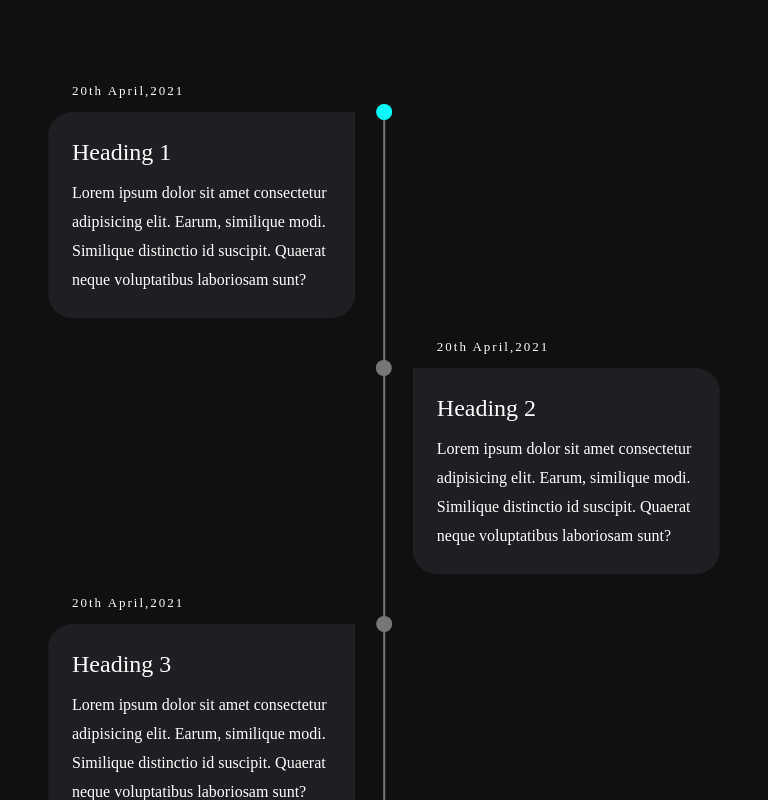
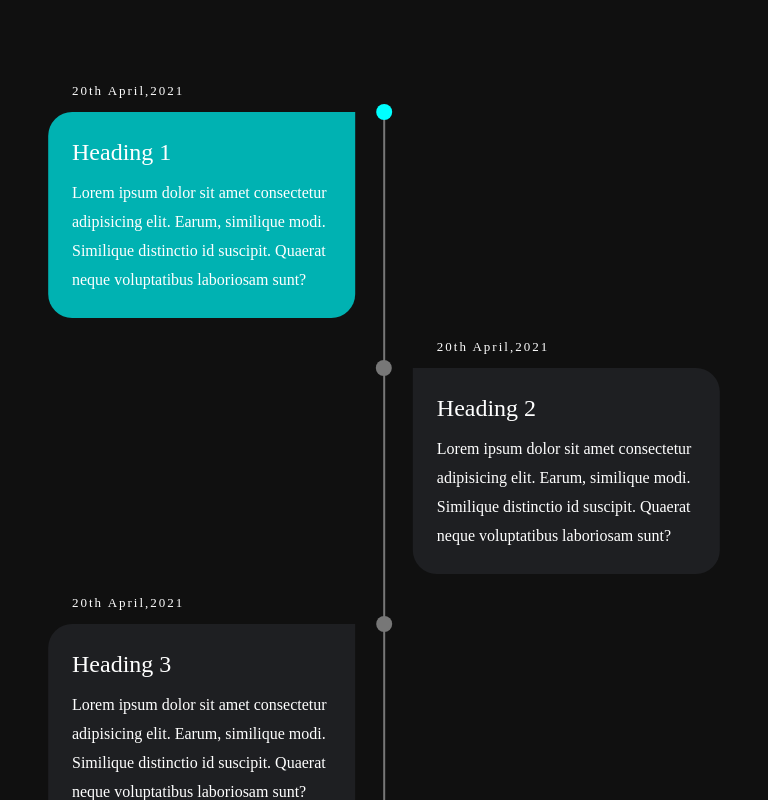
Before and after one commit to bibhashhdash/Timeline, a plain HTML site: page index.html in a window 768 px wide. In both pictures the pointer is over the item 201 px from the left and 215 px from the top of the page. Shown: the top 800 px of the page. Drawn offline with Linux system fonts and the light colour scheme.

Commit message:
Update style.css

```diff
--- a/style.css
+++ b/style.css
@@ -64,6 +64,7 @@
         width: 50%;
         margin-bottom: 3.1rem;
         position: relative;
+        transition: 0.5s ease;
     }
     .timeline ul li:nth-child(odd)
     {
@@ -104,3 +105,8 @@
         top: -1.8rem;
     }
 }
+@media all and (max-width:768px)
+    {
+        .timeline ul li:hover{
+            background-color: rgb(0,178,178);
+        }
```
